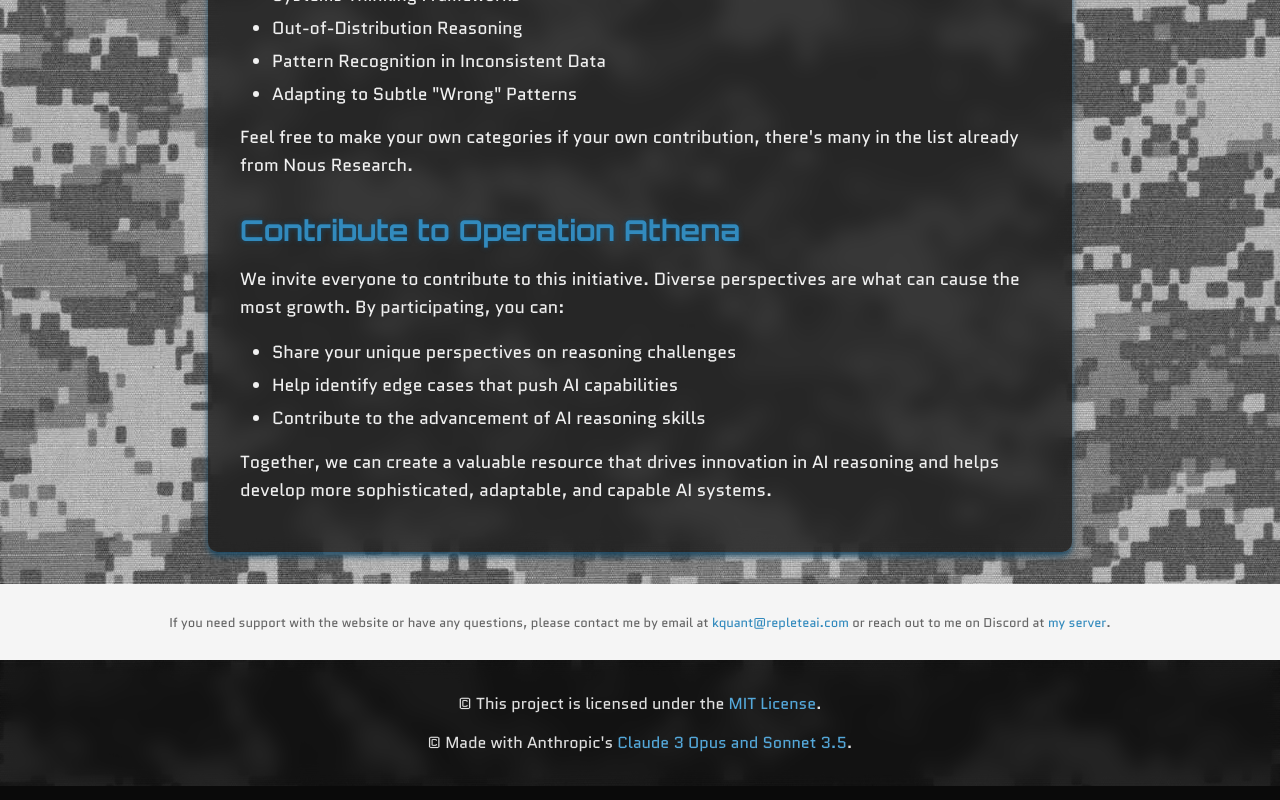
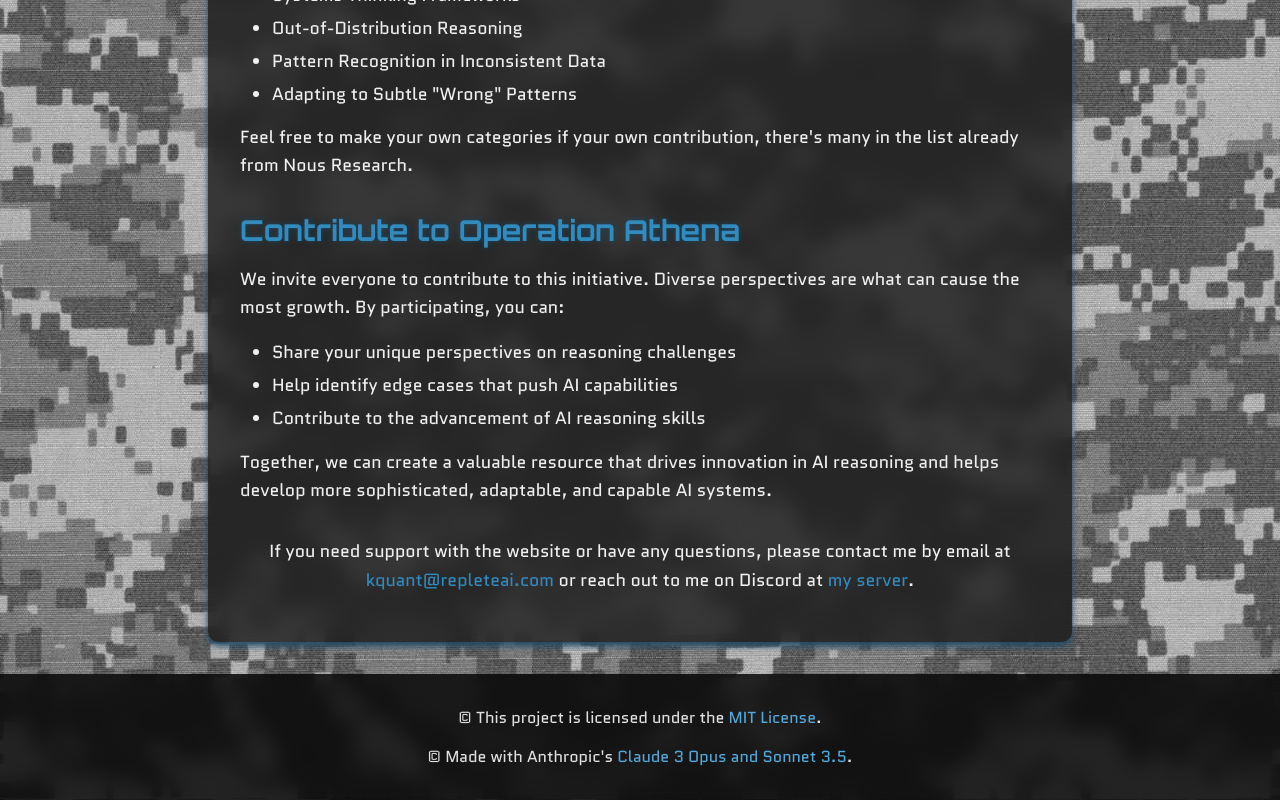
Before and after one commit to Kquant03/operation-athena-mongo, a Next.js app: page /about in a window 1280 px wide. Shown: the part 1121-1921 px from the top of the page. Built offline with nearby package versions, Linux system fonts and the light colour scheme.

Commit message:
Update index.tsx

```diff
--- a/pages/about/index.tsx
+++ b/pages/about/index.tsx
@@ -62,15 +62,13 @@ const AboutPage: React.FC = () => {
             <p>
               Together, we can create a valuable resource that drives innovation in AI reasoning and helps develop more sophisticated, adaptable, and capable AI systems.
             </p>
+            <div className={styles.finePrintContainer}>
+              <p className={styles.finePrint}>
+                If you need support with the website or have any questions, please contact me by email at <a href="mailto:kquant@repleteai.com">kquant@repleteai.com</a> or reach out to me on Discord at <a href="https://discord.gg/awyCNx3nnw" target="_blank" rel="noopener noreferrer">my server</a>.
+              </p>
+            </div>
           </div>
         </section>
-        <footer className={styles.footer}>
-          <div className={styles.finePrintContainer}>
-            <p className={styles.finePrint}>
-              If you need support with the website or have any questions, please contact me by email at <a href="mailto:kquant@repleteai.com">kquant@repleteai.com</a> or reach out to me on Discord at <a href="https://discord.gg/awyCNx3nnw" target="_blank" rel="noopener noreferrer">my server</a>.
-            </p>
-          </div>
-        </footer>
       </motion.div>
     </Layout>
   );
```
